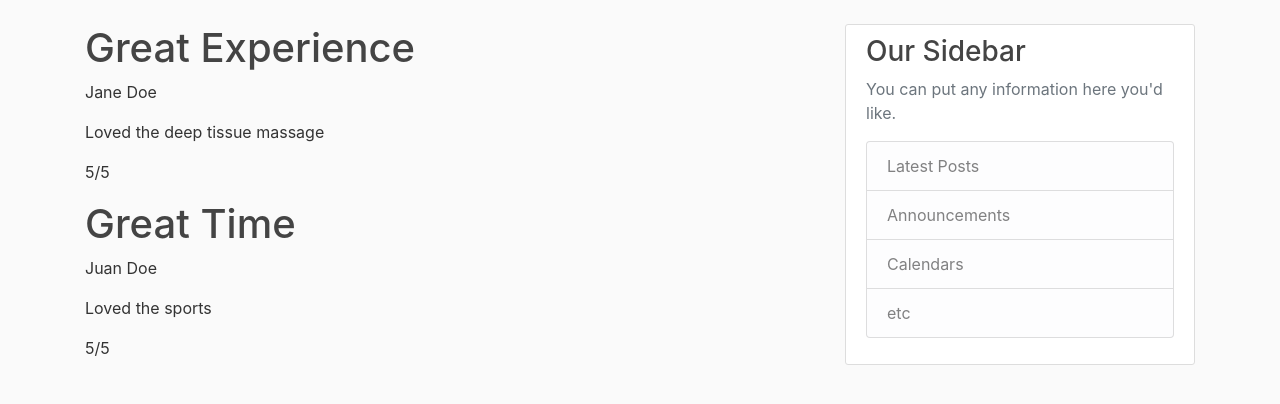
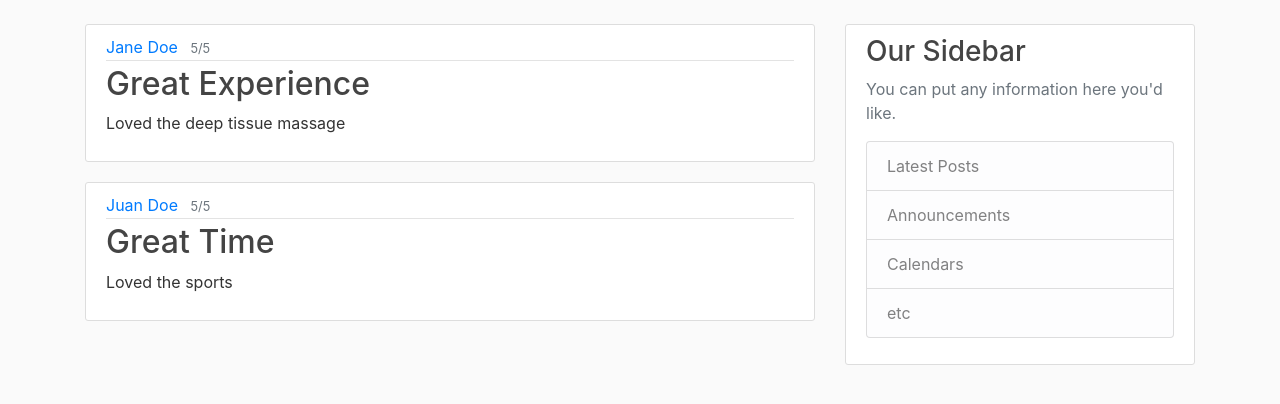
Before and after one commit to jevonwill/web-development, a Django app: page / in a window 1280 px wide. Shown: the part 56-460 px from the top of the page. Run offline with Django 3.2, Linux system fonts and the light colour scheme; some libraries are stand-ins or nearby versions.

Commit message:
Updated review css

```diff
--- a/webapp/blog/templates/blog/home.html
+++ b/webapp/blog/templates/blog/home.html
@@ -1,9 +1,15 @@
 {%extends "blog/base.html" %}
 {%block content %}
     {% for review in reviews %}
-        <h1>{{ review.title }}</h1>
-        <p>{{ review.name }}</p>
-        <p>{{ review.content }}</p>
-        <p>{{ review.rating }}</p>
+        <article class="media content-section">
+            <div class="media-body">
+            <div class="article-metadata">
+                <a class="mr-2" href="#">{{ review.name }}</a>
+                <small class="text-muted">{{ review.rating }}</small>
+            </div>
+            <h2><a class="article-title" href="#">{{ review.title }}</a></h2>
+            <p class="article-content">{{ review.content }}</p>
+            </div>
+        </article>
     {% endfor %}
 {% endblock content%}
```
